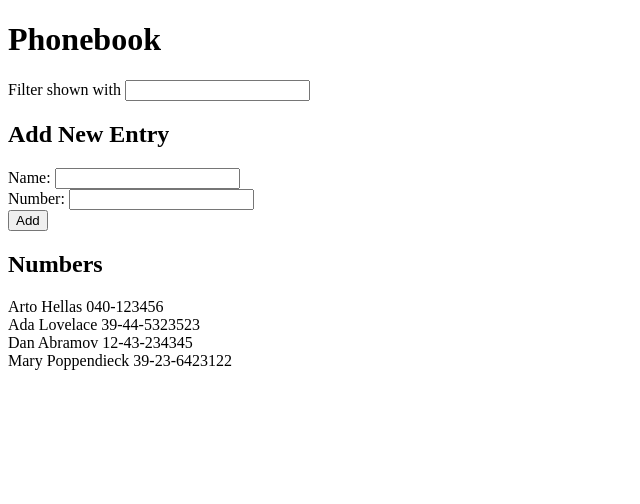
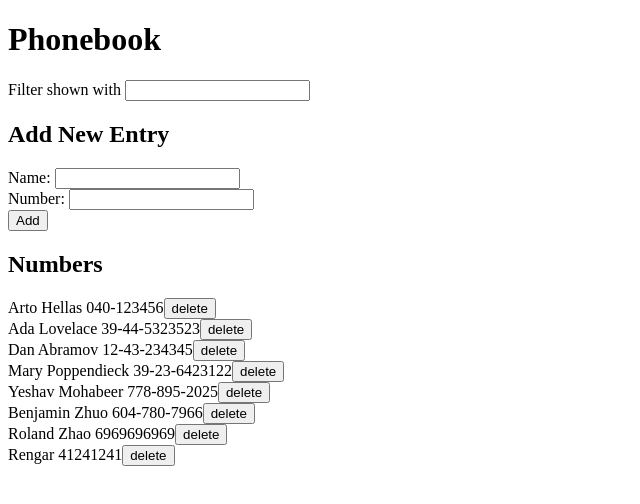
Before and after one commit to TrueNought/fullstackopen, a React (Vite) app in the folder part2/phonebook/: page / in a window 1280 px wide. Shown: the top 504 px of the page, without its empty margins (0-640 px from the left). Built offline with nearby package versions, Linux system fonts and the light colour scheme; data requests are answered from the project's data file.

Commit message:
added functionality to delete entries

```diff
--- a/part2/phonebook/db.json
+++ b/part2/phonebook/db.json
@@ -1,5 +1,5 @@
 {
-    "persons":[
+  "persons": [
     {
       "name": "Arto Hellas",
       "number": "040-123456",
@@ -19,6 +19,26 @@
       "name": "Mary Poppendieck",
       "number": "39-23-6423122",
       "id": 4
+    },
+    {
+      "name": "Yeshav Mohabeer",
+      "number": "778-895-2025",
+      "id": 5
+    },
+    {
+      "name": "Benjamin Zhuo",
+      "number": "604-780-7966",
+      "id": 6
+    },
+    {
+      "name": "Roland Zhao",
+      "number": "6969696969",
+      "id": 8
+    },
+    {
+      "name": "Rengar",
+      "number": "41241241",
+      "id": 9
     }
   ]
 }
--- a/part2/phonebook/src/App.jsx
+++ b/part2/phonebook/src/App.jsx
@@ -1,9 +1,8 @@
 import { useState, useEffect } from 'react'
-import axios from 'axios'
 import Filter from './components/Filter'
 import PersonForm from './components/PersonForm'
-import Persons from './components/Persons'
-
+import Person from './components/Person'
+import personService from './services/person'
 
 const App = () => {
   const [persons, setPersons] = useState([])
@@ -12,13 +11,12 @@ const App = () => {
   const [filter, setFilter] = useState('')
 
   useEffect(() => {
-    axios
-      .get('http://localhost:3001/persons')
-      .then(response => {
-        setPersons(response.data)
+    personService
+      .getAll()
+      .then(initialPersons => {
+        setPersons(initialPersons)
       })
   }, [])
-
 
   const addName = (event) => {
     event.preventDefault()
@@ -31,10 +29,14 @@ const App = () => {
     const nameObject = {
       name: newName,
       number: newNumber,
-      id: persons.length + 1,}
-    setPersons([...persons, nameObject])
-    setNewName('')
-    setNewNumber('')
+    }
+    personService
+      .create(nameObject)
+      .then(returnedPerson => {
+        setPersons([...persons, returnedPerson])
+        setNewName('')
+        setNewNumber('')
+      })
   }
 
   const handleNameChange = (event) => {
@@ -53,6 +55,18 @@ const App = () => {
     ? persons
     : persons.filter(person => person.name.toLowerCase().includes(filter.toLowerCase()))
 
+  const deletePerson = (id) => {
+    const person = persons.find(p => p.id === id)
+    if (confirm(`Delete ${person.name}?`)) {
+      personService
+      .del(id)
+      .then(() => {
+        console.log(`Deleted ${person.name} with id ${id}`)
+      })
+      setPersons(persons.filter(p => p.id !== id))
+    }
+  }
+
   return (
     <div>
       <h1>Phonebook</h1>
@@ -66,7 +80,12 @@ const App = () => {
         handleNumberChange={handleNumberChange}
       />
       <h2>Numbers</h2>
-      <Persons persons={personsToShow} />
+      {personsToShow.map(person =>
+        <Person
+          key={person.id}
+          person={person}
+          deletePerson={() => deletePerson(person.id)}/>
+        )}
     </div>
   )
 }
--- /dev/null
+++ b/part2/phonebook/src/components/Person.jsx
@@ -0,0 +1,10 @@
+const Person = ({ person, deletePerson }) => {
+  return (
+    <div>
+      {person.name} {person.number}
+      <button onClick={deletePerson}>delete</button>
+    </div>
+  )
+}
+
+export default Person
--- a/part2/phonebook/src/components/Persons.jsx
+++ /dev/null
@@ -1,5 +0,0 @@
-const Person = ({ person }) => <div>{person.name} {person.number}</div>
-
-const ShowPersons = ({ persons }) => <>{persons.map(person => <Person key={person.id} person={person} />)}</>
-
-export default ShowPersons
--- /dev/null
+++ b/part2/phonebook/src/services/person.js
@@ -0,0 +1,18 @@
+import axios from 'axios'
+const baseUrl = 'http://localhost:3001/persons'
+
+const getAll = () => {
+  const request = axios.get(baseUrl)
+  return request.then(response => response.data)
+}
+
+const create = newObject => {
+  const request = axios.post(baseUrl, newObject)
+  return request.then(response => response.data)
+}
+
+const del = id => {
+  return axios.delete(`${baseUrl}/${id}`)
+}
+
+export default { getAll, create, del }
```
Lines whose indentation alone changed are shown as unchanged.
